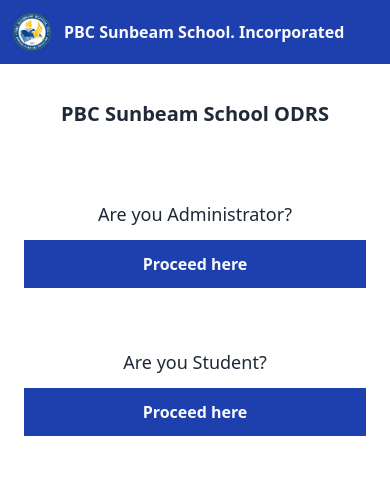
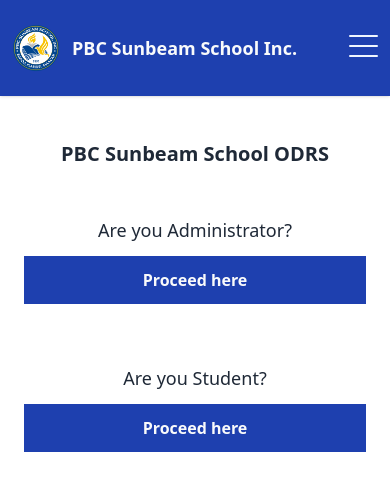
Before and after one commit to jltdev15/Online-Document-Request-System, a Vue app: page / in a window 390 px wide. Shown: the top 490 px of the page. Built offline with nearby package versions, Linux system fonts and the light colour scheme; no server answers.

Commit message:
fix burger menu

```diff
--- /dev/null
+++ b/src/components/TheHeader copy.vue
@@ -0,0 +1,148 @@
+<template>
+  <section>
+    <header class="bg-blue-800">
+      <nav class="flex items-center justify-between md:px-12 text-gray-50">
+        <router-link to="/" class="flex items-center gap-3 p-3">
+          <img class="w-10 sm:w-[4rem]" src="../assets/images/pbc_logo.webp" alt="" />
+          <p class="text-sm font-bold sm:text-xl">PBC Sunbeam School. Incorporated</p>
+        </router-link>
+        <div :class="{ 'right-0': isNavShow, 'right-[-100%]': isNavHide }"
+          class="2xs:py-2 md:px-0 md:gap-2 lg:px-0 md:py-0 h-screen md:h-auto absolute capitalize bg-[#0245A3] text-gray-50 md:bg-transparent md:justify-between lg:justify-between  md:static md:flex top-[100%] lg:z-0 z-[999] animate__animated animate__fadeInLeft">
+          <!-- <ul v-show="!adminAuthStore.isAuthenticated && !studentAuthStore.isAuthenticatedStudent" -->
+          <ul
+            class="flex flex-col gap-6 px-6 py-12 text-base font-semibold lg:text-base xs:px-12 md:gap-3 md:text-sm md:py-0 sm:text-lg md:text-gray-800 sm:px-16 md:items-center md:flex-row md:px-0 lg:gap-2">
+            <li class="transition-all hover:bg-gray-50 hover:text-gray-800">
+              <router-link to="/admin_login" class="inline-block p-6 font-bold">
+                Admin</router-link>
+            </li>
+            <li class="transition-all hover:bg-gray-50 hover:text-gray-800">
+              <router-link to="/student_login" href="" class="inline-block p-6 font-bold">Student</router-link>
+            </li>
+            <li class="transition-all hover:bg-gray-50 hover:text-gray-800">
+              <router-link to="/admin_dashboard" class="inline-block p-6 font-bold">
+                About Us</router-link>
+            </li>
+            <li class="transition-all hover:bg-gray-50 hover:text-gray-800">
+              <router-link to="/student_dashboard" href="" class="inline-block p-6 font-bold">
+                Contact Us</router-link>
+            </li>
+          </ul>
+          <!-- <ul v-show="adminAuthStore.isAuthenticated" class="items-center gap-3 text-sm md:flex">
+            <li class="transition-all hover:bg-gray-50 hover:text-gray-800">
+              <a href="" class="inline-block p-6 font-bold"> Profile</a>
+            </li>
+            <li class="transition-all hover:bg-gray-50 hover:text-gray-800">
+              <a href="javascript:void(0)" @click="adminAuthStore.submitLogout" class="inline-block p-6 font-bold">
+                Logout</a>
+            </li>
+          </ul>
+          <ul v-show="studentAuthStore.isAuthenticatedStudent" class="items-center gap-3 text-sm md:flex">
+            <li class="transition-all hover:bg-gray-50 hover:text-gray-800">
+              <a href="" class="inline-block p-6 font-bold"> Student Profile</a>
+            </li>
+            <li class="transition-all hover:bg-gray-50 hover:text-gray-800">
+              <a href="javascript:void(0)" @click="adminAuthStore.submitLogout" class="inline-block p-6 font-bold">
+                Logout</a>
+            </li>
+          </ul> -->
+        </div>
+        <div class="mr-3 md:hidden animate__animated animate__rubberBand" id="nav-icon1" @click="toggleMobileNav"
+          :class="{ open: isNavShow, '': isNavHide }">
+          <span class="bg-blue-100"></span>
+          <span class="bg-blue-100"></span>
+          <span class="bg-blue-100"></span>
+        </div>
+      </nav>
+    </header>
+  </section>
+</template>
+
+<script setup>
+import { computed, onMounted, ref } from "vue";
+import { useAdminAuthStore } from "@/stores/AdminAuth";
+import { useStudentAuthStore } from "@/stores/StudentAuth";
+
+const adminAuthStore = useAdminAuthStore();
+const studentAuthStore = useStudentAuthStore();
+adminAuthStore.checkAuth();
+
+const isShow = ref(true);
+const isClose = ref(false);
+const isNavShow = ref(false);
+const isNavHide = ref(true);
+
+function toggleMobileNav() {
+  isShow.value = !isShow.value;
+  isClose.value = !isClose.value;
+  isNavShow.value = !isNavShow.value;
+  isNavHide.value = !isNavHide.value;
+}
+</script>
+
+<style scoped>
+#nav-icon1 {
+  width: 1.8rem;
+  height: 1.6rem;
+  position: relative;
+  -webkit-transform: rotate(0deg);
+  -moz-transform: rotate(0deg);
+  -o-transform: rotate(0deg);
+  transform: rotate(0deg);
+  -webkit-transition: 0.5s ease-in-out;
+  -moz-transition: 0.5s ease-in-out;
+  -o-transition: 0.5s ease-in-out;
+  transition: 0.5s ease-in-out;
+  cursor: pointer;
+}
+
+#nav-icon1 span {
+  position: absolute;
+  height: 2px;
+  width: 100%;
+
+  border-radius: 9px;
+  opacity: 1;
+  left: 0;
+  -webkit-transform: rotate(0deg);
+  -moz-transform: rotate(0deg);
+  -o-transform: rotate(0deg);
+  transform: rotate(0deg);
+  -webkit-transition: 0.25s ease-in-out;
+  -moz-transition: 0.25s ease-in-out;
+  -o-transition: 0.25s ease-in-out;
+  transition: 0.25s ease-in-out;
+}
+
+#nav-icon1 span:nth-child(1) {
+  top: 0px;
+}
+
+#nav-icon1 span:nth-child(2) {
+  top: 10px;
+}
+
+#nav-icon1 span:nth-child(3) {
+  top: 20px;
+}
+
+#nav-icon1.open span:nth-child(1) {
+  top: 10px;
+  -webkit-transform: rotate(135deg);
+  -moz-transform: rotate(135deg);
+  -o-transform: rotate(135deg);
+  transform: rotate(135deg);
+}
+
+#nav-icon1.open span:nth-child(2) {
+  opacity: 0;
+  left: -60px;
+}
+
+#nav-icon1.open span:nth-child(3) {
+  top: 10px;
+  -webkit-transform: rotate(-135deg);
+  -moz-transform: rotate(-135deg);
+  -o-transform: rotate(-135deg);
+  transform: rotate(-135deg);
+}
+</style>
--- a/src/components/TheHeader.vue
+++ b/src/components/TheHeader.vue
@@ -1,59 +1,223 @@
 <template>
-  <section>
-    <header class="bg-blue-800">
-      <nav class="flex items-center justify-between md:px-12 text-gray-50">
+  <nav class="fixed top-0 z-50 w-full px-0 bg-blue-800 border-gray-200 shadow lg:px-6 sm:px-2 md:px-2 3xl:px-32">
+    <section class="flex flex-wrap items-center justify-between py-3 mx-auto sm:py-0 md:static">
       <router-link to="/" class="flex items-center gap-3 p-3">
-          <img class="w-10 sm:w-[4rem]" src="../assets/images/pbc_logo.webp" alt="" />
-          <p class="font-bold sm:text-xl">PBC Sunbeam School. Incorporated</p>
+        <img class="w-12 sm:w-[4rem]" src="../assets/images/pbc_logo.webp" alt="" />
+        <p class="text-lg font-bold sm:text-xl text-gray-50">PBC Sunbeam School Inc.</p>
       </router-link>
-
-        <ul v-show="!adminAuthStore.isAuthenticated && !studentAuthStore.isAuthenticatedStudent"
-          class="items-center hidden gap-3 text-base md:flex">
+      <div :class="{ 'right-0': isNavShow, 'right-[-100%]': isNavHide }" id="main-nav"
+        class="2xs:py-2 md:px-0 md:gap-2 lg:px-0 md:py-0 h-screen md:h-auto absolute capitalize bg-[#0245A3] text-gray-50 md:bg-transparent md:justify-between lg:justify-between  md:static md:flex top-[100%] lg:z-0 z-[999] animate__animated animate__fadeInLeft">
+        <ul
+          class="flex flex-col gap-6 px-6 py-12 text-base font-semibold text-gray-50 lg:text-base xs:px-12 md:gap-3 md:text-sm md:py-0 sm:text-lg md:text-gray-800 sm:px-16 md:items-center md:flex-row md:px-0 lg:gap-2">
           <li class="transition-all hover:bg-gray-50 hover:text-gray-800">
-            <router-link to="/admin_login" class="inline-block p-6 font-bold">
+            <router-link to="/admin_login" class="inline-block p-3 font-bold sm:p-6 text-gray-50">
               Admin</router-link>
           </li>
           <li class="transition-all hover:bg-gray-50 hover:text-gray-800">
-            <router-link to="/student_login" href="" class="inline-block p-6 font-bold">Student</router-link>
+            <router-link to="/student_login" href=""
+              class="inline-block p-3 font-bold sm:p-6 text-gray-50">Student</router-link>
           </li>
           <li class="transition-all hover:bg-gray-50 hover:text-gray-800">
-            <router-link to="/admin_dashboard" class="inline-block p-6 font-bold">
+            <router-link to="/admin_dashboard" class="inline-block p-3 font-bold sm:p-6 text-gray-50">
               About Us</router-link>
           </li>
           <li class="transition-all hover:bg-gray-50 hover:text-gray-800">
-            <router-link to="/student_dashboard" href="" class="inline-block p-6 font-bold">
+            <router-link to="/student_dashboard" href="" class="inline-block p-3 font-bold sm:p-6 text-gray-50">
               Contact Us</router-link>
           </li>
         </ul>
-        <ul v-show="adminAuthStore.isAuthenticated" class="flex items-center gap-3 text-sm">
-          <li class="transition-all hover:bg-gray-50 hover:text-gray-800">
-            <a href="" class="inline-block p-6 font-bold"> Profile</a>
+      </div>
+      <!-- Mobile Navigation -->
+      <!-- <div class="md:hidden" aria-current="false">
+        <button
+          @click="toggleMobileNav"
+          class="transition-all btnMobileNav animate__animated animate__rubberBand"
+        >
+          <i
+            id="icon"
+            class="text-2xl text-white fa-solid"
+            :class="{ 'fa-bars': isShow, 'fa-xmark': isClose }"
+          ></i>
+        </button>
+      </div> -->
+      <div class="mr-3 md:hidden animate__animated animate__rubberBand" id="nav-icon1" @click="toggleMobileNav"
+        :class="{ open: isNavShow, '': isNavHide }">
+        <span class="bg-blue-50"></span>
+        <span class="bg-blue-50"></span>
+        <span class="bg-blue-50"></span>
+      </div>
+      <!-- Social Links -->
+      <!-- <ul class="social-ul">
+        <li class="social-li">
+          <a class="social-links" href="#">
+            <i class="fab fa-facebook-f icon"></i>
+          </a>
         </li>
-          <li class="transition-all hover:bg-gray-50 hover:text-gray-800">
-            <a href="javascript:void(0)" @click="adminAuthStore.submitLogout" class="inline-block p-6 font-bold">
-              Logout</a>
+        <li class="social-li">
+          <a class="social-links" href="#"><i class="fab fa-twitter icon"></i></a>
         </li>
-        </ul>
-        <ul v-show="studentAuthStore.isAuthenticatedStudent" class="flex items-center hidden gap-3 text-sm">
-          <li class="transition-all hover:bg-gray-50 hover:text-gray-800">
-            <a href="" class="inline-block p-6 font-bold"> Student Profile</a>
+        <li class="social-li">
+          <a class="social-links" href="#"><i class="fab fa-linkedin-in icon"></i></a>
         </li>
-          <li class="transition-all hover:bg-gray-50 hover:text-gray-800">
-            <a href="javascript:void(0)" @click="adminAuthStore.submitLogout" class="inline-block p-6 font-bold">
-              Logout</a>
+        <li class="social-li">
+          <a class="social-links" href="#"><i class="fab fa-google-plus-g icon"></i></a>
         </li>
-        </ul>
+
+      </ul> -->
+    </section>
   </nav>
-    </header>
-  </section>
 </template>
+<script setup>
+import { onMounted, ref } from "vue";
 
-<script setup>
-import { computed, onMounted } from "vue";
-import { useAdminAuthStore } from "@/stores/AdminAuth";
-import { useStudentAuthStore } from "@/stores/StudentAuth";
+const isShow = ref(true);
+const isClose = ref(false);
+const isNavShow = ref(false);
+const isNavHide = ref(true);
 
-const adminAuthStore = useAdminAuthStore();
-const studentAuthStore = useStudentAuthStore();
-adminAuthStore.checkAuth();
+function toggleMobileNav() {
+  isShow.value = !isShow.value;
+  isClose.value = !isClose.value;
+  isNavShow.value = !isNavShow.value;
+  isNavHide.value = !isNavHide.value;
+}
 </script>
+
+<style scoped>
+* {
+  transition: 0.5s;
+}
+
+.social-ul {
+  display: flex;
+}
+
+.social-ul .social-li {
+  list-style: none;
+}
+
+.nav-li {
+  position: relative;
+}
+
+#nav-icon1 {
+  width: 1.8rem;
+  height: 1.6rem;
+  position: relative;
+  -webkit-transform: rotate(0deg);
+  -moz-transform: rotate(0deg);
+  -o-transform: rotate(0deg);
+  transform: rotate(0deg);
+  -webkit-transition: 0.5s ease-in-out;
+  -moz-transition: 0.5s ease-in-out;
+  -o-transition: 0.5s ease-in-out;
+  transition: 0.5s ease-in-out;
+  cursor: pointer;
+}
+
+#nav-icon1 span {
+  position: absolute;
+  height: 2px;
+  width: 100%;
+
+  border-radius: 9px;
+  opacity: 1;
+  left: 0;
+  -webkit-transform: rotate(0deg);
+  -moz-transform: rotate(0deg);
+  -o-transform: rotate(0deg);
+  transform: rotate(0deg);
+  -webkit-transition: 0.25s ease-in-out;
+  -moz-transition: 0.25s ease-in-out;
+  -o-transition: 0.25s ease-in-out;
+  transition: 0.25s ease-in-out;
+}
+
+#nav-icon1 span:nth-child(1) {
+  top: 0px;
+}
+
+#nav-icon1 span:nth-child(2) {
+  top: 10px;
+}
+
+#nav-icon1 span:nth-child(3) {
+  top: 20px;
+}
+
+#nav-icon1.open span:nth-child(1) {
+  top: 10px;
+  -webkit-transform: rotate(135deg);
+  -moz-transform: rotate(135deg);
+  -o-transform: rotate(135deg);
+  transform: rotate(135deg);
+}
+
+#nav-icon1.open span:nth-child(2) {
+  opacity: 0;
+  left: -60px;
+}
+
+#nav-icon1.open span:nth-child(3) {
+  top: 10px;
+  -webkit-transform: rotate(-135deg);
+  -moz-transform: rotate(-135deg);
+  -o-transform: rotate(-135deg);
+  transform: rotate(-135deg);
+}
+
+.nav-link {
+  transition: 0.2s;
+}
+
+.nav-link:hover {
+  transform: scale(0.9);
+}
+
+.nav-link {
+  position: relative;
+}
+
+.nav-link:hover::after {
+  width: 50%;
+}
+
+.nav-link::after {
+  content: "";
+  right: 25%;
+  bottom: 0;
+  position: absolute;
+  background-color: #0245a3;
+  width: 0;
+  height: 3px;
+  border-radius: 20px;
+  margin: 0 auto;
+
+  transition: all 0.3s ease-in-out;
+}
+</style>
+<!--
+<style scoped>
+.nav-link {
+  position: relative;
+}
+.nav-link:hover::after {
+  width: 50%;
+}
+.nav-link::after {
+  content: "";
+  right: 25%;
+  bottom: 0;
+  position: absolute;
+  background-color: #0245a3;
+  width: 0;
+  height: 3px;
+  border-radius: 20px;
+  margin: 0 auto;
+
+  transition: all 0.3s ease-in-out;
+}
+.shadow-bot {
+  box-shadow: 0px 1px 2px rgba(0, 0, 0, 0.1);
+}
+</style> -->
--- a/src/views/HomeView.vue
+++ b/src/views/HomeView.vue
@@ -1,7 +1,7 @@
 <template>
-  <section class="sm:h-[80svh] flex justify-center items-center">
-    <div class="w-full pb-32">
-      <h1 class="text-xl font-bold text-center p-9 sm:text-5xl">
+  <section class="sm:h-[80svh] pt-32 md:pt-24 flex justify-center items-center">
+    <div class="w-full pb-0">
+      <h1 class="p-3 text-xl font-bold text-center sm:text-5xl">
         PBC Sunbeam School ODRS
       </h1>
       <div class="flex flex-col gap-12 p-6 mx-auto md:flex-row sm:w-3/6 justify-evenly">
@@ -12,7 +12,7 @@
             Proceed here
           </router-link>
         </div>
-        <div class="md:px-12">
+        <div class="md:p-12">
           <h2 class="py-3 text-lg text-center">Are you Student?</h2>
           <router-link to="/student_login"
             class="inline-block w-full py-3 font-bold text-center bg-blue-800 hover:bg-blue-700 transistion-all px-9 text-gray-50">
--- a/src/views/StudentRegistration.vue
+++ b/src/views/StudentRegistration.vue
@@ -4,7 +4,7 @@
       <h1 class="py-6 text-2xl font-bold text-center capitalize lg:text-5xl">Create new Account</h1>
       <form @submit.prevent="registerStudent">
         <div
-          class="grid gap-6 px-6 py-6 capitalize rounded shadow md:justify-center md:items-center md:px-12 md:grid-cols-2 md:bg-gray-200 md:gap-6">
+          class="grid gap-3 px-6 py-6 capitalize rounded shadow md:justify-center md:items-center md:px-12 md:grid-cols-2 md:bg-gray-200 md:gap-6">
           <label class="w-full md:max-w-xs form-control">
             <div class="label">
               <span class="text-lg font-bold label-text">What is your Full Name?</span>
```
Also changed, not shown: src/components/Admin/AdminDashboard.vue (+54 -83 lines), src/components/Admin/BaseDialog.vue (+2 -5 lines), src/components/Student/PaymentDialog.vue (+4 -4 lines), src/components/Student/StudentDashboard.vue (+33 -24 lines), src/views/AdminLogin.vue (+5 -5 lines), src/views/StudentLogin.vue (+13 -8 lines). Lines whose indentation alone changed are shown as unchanged.
